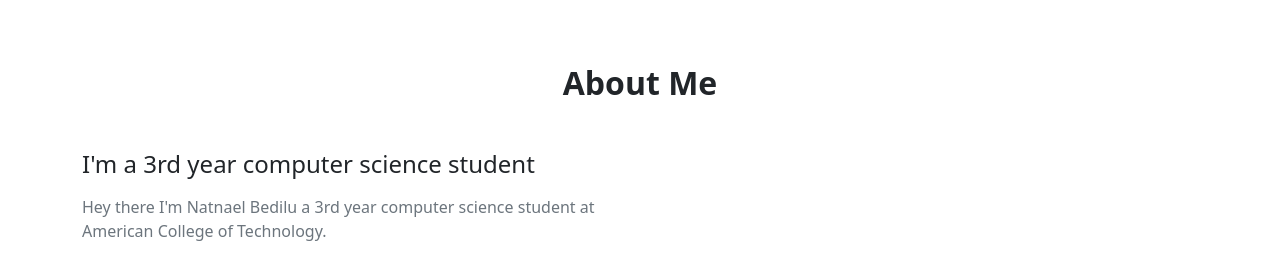
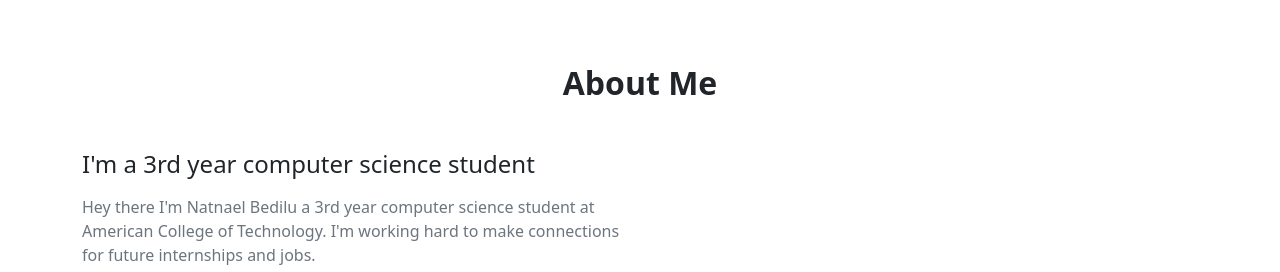
Before and after one commit to nnaatti/portfolio_website, a plain HTML site: page index.html in a window 1280 px wide. Shown: the part 952-1224 px from the top of the page. Drawn offline with Linux system fonts and the light colour scheme.

Commit message:
Update index.html

```diff
--- a/index.html
+++ b/index.html
@@ -111,7 +111,7 @@
                 <div class="col-md-6">
                     <div class="about-text">
                         <h3 class="fs-4 mb-3">I'm a 3rd year computer science student </h3>
-                        <p class="text-muted">Hey there I'm Natnael Bedilu a 3rd year computer science student at American College of Technology.</p>
+                        <p class="text-muted">Hey there I'm Natnael Bedilu a 3rd year computer science student at American College of Technology. I'm working hard to make connections for future internships and jobs.</p>
                     </div>
                     <div class="row text-center text-uppercase my-3">
                         <div class="col-lg-12 d-flex align-items-center">
```
